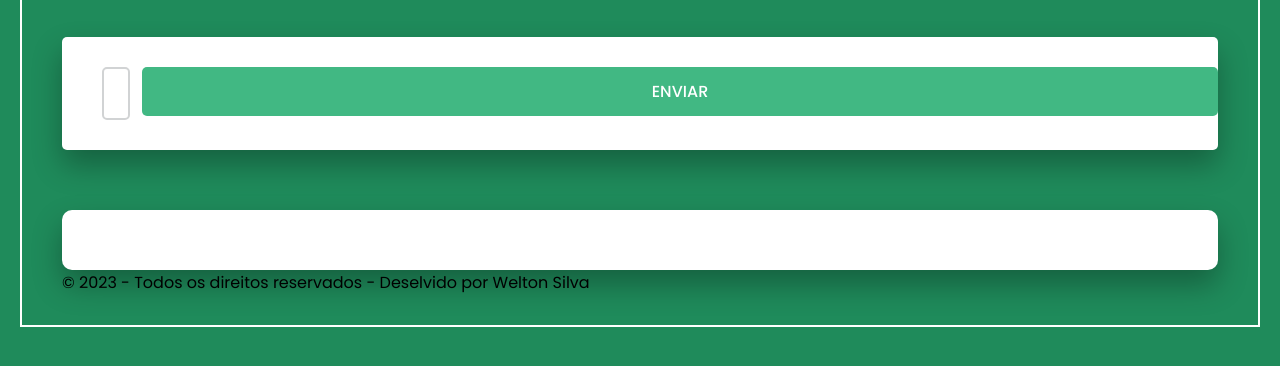
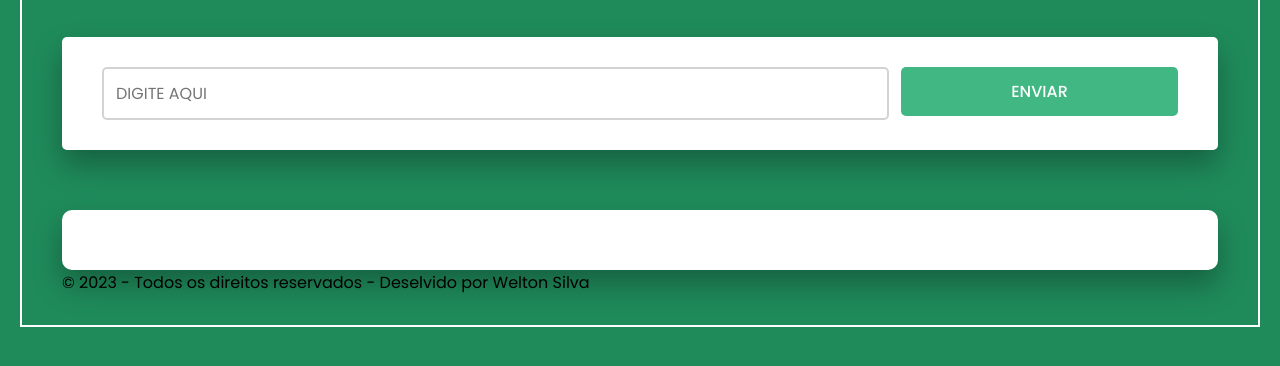
Before and after one commit to WeltonSilva23/Pedidos-Confeitaria, a plain HTML site: page index.html in a window 1280 px wide. Shown: the part 280-646 px from the top of the page. Drawn offline with Linux system fonts and the light colour scheme.

Commit message:
Update styles.css

```diff
--- a/styles.css
+++ b/styles.css
@@ -65,7 +65,6 @@ header h1{
 .new-task-container input:focus {
   outline: none;
   border-color: #41b883;
-  min-width: 23%;
 }
 
 .new-task-button {
@@ -80,7 +79,7 @@ header h1{
   padding: 12px;
   margin-left: 12px;
   cursor: pointer;
-  min-width: 100%;
+  min-width: 20%;
 }
 
 /* Input inferior 1*/
```
